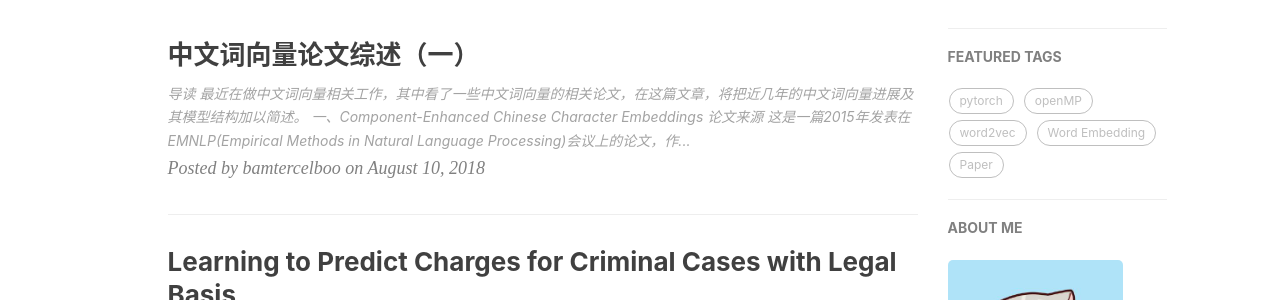
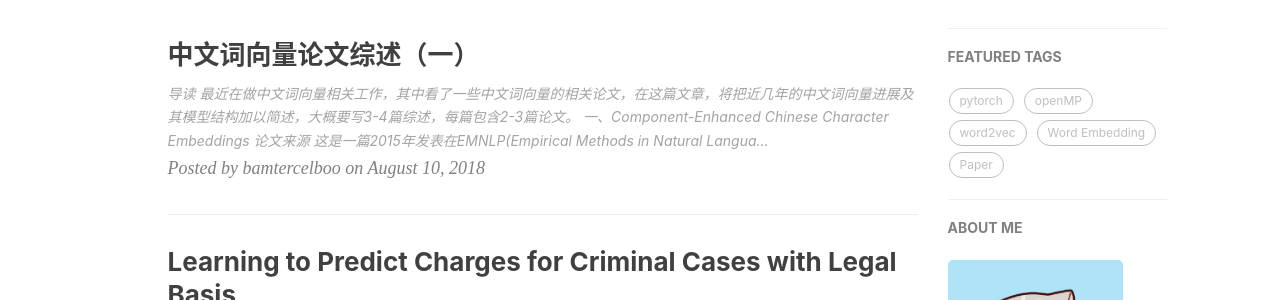
Before and after one commit to bamtercelboo/bamtercelboo.github.io, a Jekyll site: the page built from index.html, in a window 1280 px wide and 900 px high, scrolled down 343 px. Shown: the part 175-475 px from the top of the window. Built offline with Jekyll 4.4.1, drawn with Linux system fonts in a browser that asks for light colours; nearby versions of some CDN libraries; the list of posts is cut into pages by our own code; comment, search, counter and statistics services are not loaded.

Commit message:
chinese word embedding first

```diff
--- a/_posts/2018-05-15-chinese_embedding_paper.md
+++ b/_posts/2018-05-15-chinese_embedding_paper_first.md
@@ -12,7 +12,7 @@ tags:
 
 
 #  导读  #
-最近在做中文词向量相关工作，其中看了一些中文词向量的相关论文，在这篇文章，将把近几年的中文词向量进展及其模型结构加以简述。
+最近在做中文词向量相关工作，其中看了一些中文词向量的相关论文，在这篇文章，将把近几年的中文词向量进展及其模型结构加以简述，大概要写3-4篇综述，每篇包含2-3篇论文。
 
 
 # 一、Component-Enhanced Chinese Character Embeddings #
@@ -98,15 +98,6 @@ v_context如下，其中c_most代表的是在聚类中最频繁被选择的。
 ![](https://i.imgur.com/e7h8VRU.jpg)
 
 
-
-
-
-
-
-#  进度  #
-目前较忙，会尽快总结完成。开始抽时间整理。
-
-
 # References  #
 [1] Component-Enhanced Chinese Character Embeddings
 [2] Joint Learning of Character and Word Embeddings
```
